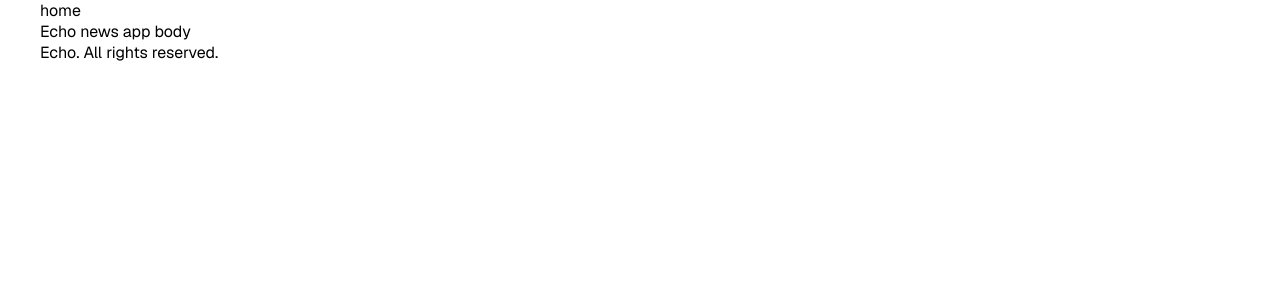
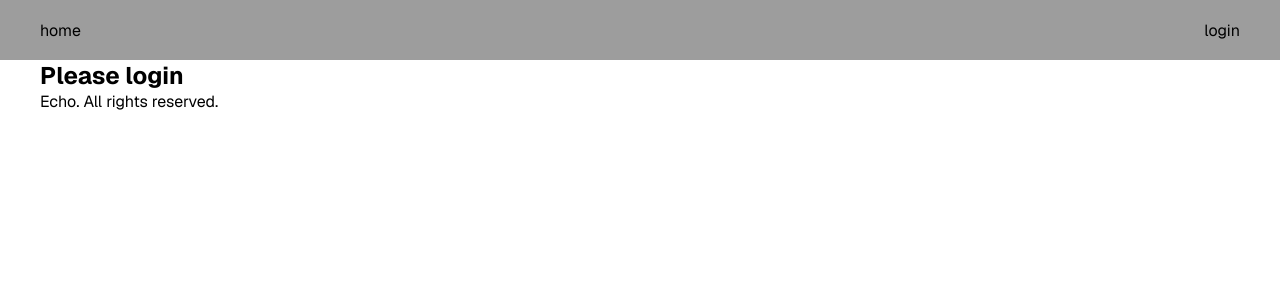
Before and after one commit to fabioop/echo, a Next.js app: page / in a window 1280 px wide. Shown: the top 300 px of the page. Built offline with nearby package versions, Linux system fonts and the light colour scheme; no server answers.

Commit message:
Add user authentication

```diff
--- a/biome.json
+++ b/biome.json
@@ -6,7 +6,10 @@
 	"linter": {
 		"enabled": true,
 		"rules": {
-      "recommended": true
+			"recommended": true,
+			"suspicious": {
+				"noConsole": "error"
+			}
 		}
 	},
 	"organizeImports": {
--- a/src/components/layout/index.tsx
+++ b/src/components/layout/index.tsx
@@ -2,10 +2,19 @@
  * Modules dependencies.
  */
 
+import type { UserContext } from "@auth0/nextjs-auth0/client";
 import { Geist, Geist_Mono } from "next/font/google";
 import type { ReactNode } from "react";
 import { Footer } from "./footer";
 import { Navbar } from "./navbar";
+
+/**
+ * Props type.
+ */
+
+type Props = {
+	children: ReactNode;
+} & Pick<UserContext, "user" | "isLoading" | "error">;
 
 /**
  * Geist fonts.
@@ -25,11 +34,19 @@ const geistMono = Geist_Mono({
  * Export `Layout`.
  */
 
-export const Layout = ({ children }: { children: ReactNode }) => {
+export const Layout = ({ children, user, isLoading, error }: Props) => {
+	if (isLoading) return <div>Loading...</div>;
+	if (error) return <div>{error.message}</div>;
+
 	return (
 		<div className={`${geistSans.variable} ${geistMono.variable} font-sans`}>
-			<Navbar />
-			<main className="container">{children}</main>
+			<Navbar user={user} isLoading={isLoading} />
+
+			<main className="container">
+				{!isLoading && !user && <h2>Please login</h2>}
+
+				{!isLoading && user && children}
+			</main>
 			<Footer />
 		</div>
 	);
--- a/src/components/layout/navbar.tsx
+++ b/src/components/layout/navbar.tsx
@@ -1,18 +1,24 @@
 /**
  * Modules dependencies.
  */
+
+import type { UserContext } from "@auth0/nextjs-auth0/client";
 import Link from "next/link";
 
 /**
  * Export `Navbar` component.
  */
 
-export const Navbar = () => {
+export const Navbar = ({ user, isLoading }: Pick<UserContext, "user" | "isLoading">) => {
 	return (
-		<header>
-			<div className="container">
+		<header className="navbar">
+			<nav className="container navigation">
 				<Link href="/">home</Link>
-			</div>
+
+				{user && !isLoading && <Link href="/api/auth/logout">logout</Link>}
+
+				{!user && !isLoading && <Link href="/api/auth/login">login</Link>}
+			</nav>
 		</header>
 	);
 };
--- a/src/pages/_app.tsx
+++ b/src/pages/_app.tsx
@@ -2,8 +2,8 @@
  * Modules dependencies.
  */
 
-import { Layout } from "@/components/layout";
 import "@/styles/globals.css";
+import { UserProvider } from "@auth0/nextjs-auth0/client";
 import type { AppProps } from "next/app";
 
 /**
@@ -12,8 +12,8 @@ import type { AppProps } from "next/app";
 
 export default function App({ Component, pageProps }: AppProps) {
 	return (
-		<Layout>
+		<UserProvider>
 			<Component {...pageProps} />
-		</Layout>
+		</UserProvider>
 	);
 }
--- a/src/pages/index.tsx
+++ b/src/pages/index.tsx
@@ -2,6 +2,8 @@
  * Modules dependecies.
  */
 
+import { Layout } from "@/components/layout";
+import { useUser } from "@auth0/nextjs-auth0/client";
 import Head from "next/head";
 
 /**
@@ -9,8 +11,12 @@ import Head from "next/head";
  */
 
 export default function Home() {
+	const { user, isLoading } = useUser();
+
+	const userRoles = user?.assigned_roles as string[];
+
 	return (
-		<>
+		<Layout user={user} isLoading={isLoading}>
 			<Head>
 				<title>Echo news app</title>
 				<meta name="description" content="Echo news app. Your voice, amplified." />
@@ -19,6 +25,13 @@ export default function Home() {
 			</Head>
 
 			<div>Echo news app body</div>
-		</>
+
+			{user && (
+				<div>
+					<p>Welcome {user.name}</p>
+					<p>Roles: {userRoles[0]}</p>
+				</div>
+			)}
+		</Layout>
 	);
 }
--- a/src/styles/globals.css
+++ b/src/styles/globals.css
@@ -40,3 +40,17 @@ a {
 	margin: 0 auto;
 	max-width: var(--container-max-width);
 }
+
+.navbar {
+	height: 60px;
+	background-color: #9d9d9d;
+	display: flex;
+	align-items: center;
+}
+
+.navigation {
+	display: flex;
+	justify-content: space-between;
+	align-items: center;
+	flex-grow: 1;
+}
```
Also changed, not shown: package.json (+5 -6 lines), src/pages/api/auth/[...auth0].tsx (added, +11 -0 lines), 1 other file (tests, documents, lock files or other folders). Lines whose indentation alone changed are shown as unchanged.
